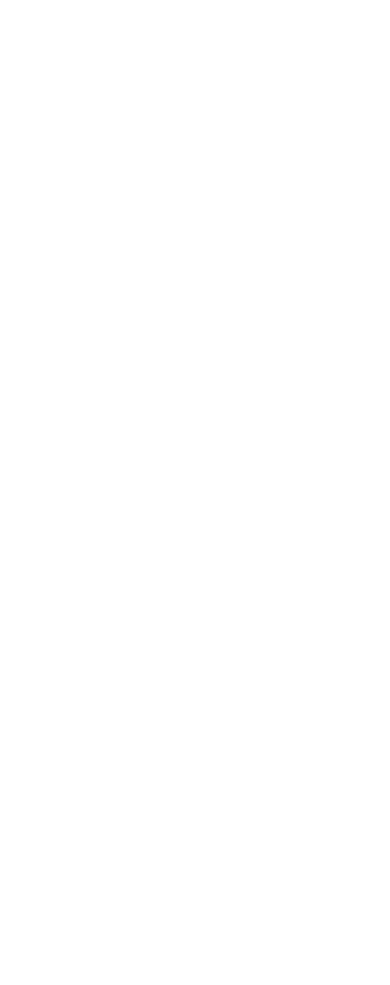
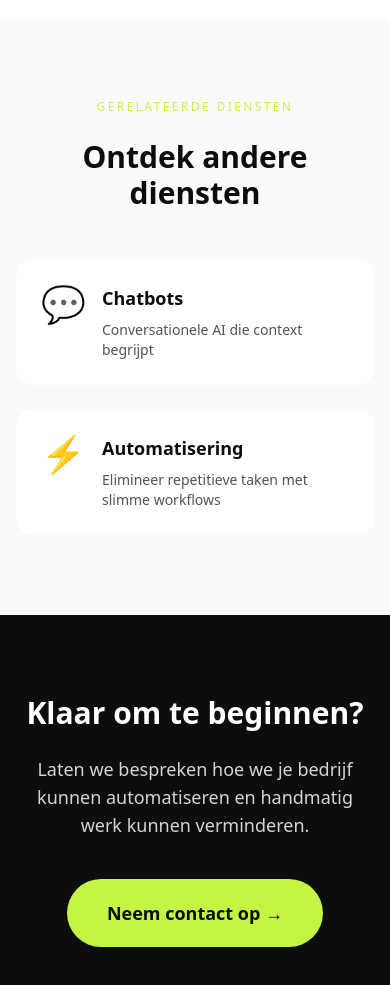
Before and after one commit to Jarno97/jsolutions, a Next.js app: page /ai-agents in a window 390 px wide. Shown: the part 5520-6505 px from the top of the page. Before the commit the page ends 5539 px from the top, so only its background shows below. Built offline with nearby package versions, Linux system fonts and the light colour scheme.

Commit message:
Add Related Services and CTA sections to all service pages

```diff
--- a/src/app/ai-agents/page.tsx
+++ b/src/app/ai-agents/page.tsx
@@ -3,6 +3,8 @@
 import WhatIsIt from "@/components/WhatIsIt";
 import UseCases from "@/components/UseCases";
 import CaseStudy from "@/components/CaseStudy";
+import RelatedServices from "@/components/RelatedServices";
+import ServiceCTA from "@/components/ServiceCTA";
 
 export const metadata: Metadata = {
   title: "AI Agents | Intelligent Automation",
@@ -109,6 +111,10 @@
       <UseCases useCases={aiAgentsUseCases} />
 
       <CaseStudy {...aiAgentsCaseStudy} />
+
+      <RelatedServices currentService="ai-agents" />
+
+      <ServiceCTA />
     </main>
   );
 }
--- a/src/app/automations/page.tsx
+++ b/src/app/automations/page.tsx
@@ -3,6 +3,8 @@
 import WhatIsIt from "@/components/WhatIsIt";
 import UseCases from "@/components/UseCases";
 import CaseStudy from "@/components/CaseStudy";
+import RelatedServices from "@/components/RelatedServices";
+import ServiceCTA from "@/components/ServiceCTA";
 
 export const metadata: Metadata = {
   title: "Automations | Smart Business Processes",
@@ -109,6 +111,10 @@
       <UseCases useCases={automationsUseCases} />
 
       <CaseStudy {...automationsCaseStudy} />
+
+      <RelatedServices currentService="automations" />
+
+      <ServiceCTA />
     </main>
   );
 }
--- a/src/app/chatbots/page.tsx
+++ b/src/app/chatbots/page.tsx
@@ -3,6 +3,8 @@
 import WhatIsIt from "@/components/WhatIsIt";
 import UseCases from "@/components/UseCases";
 import CaseStudy from "@/components/CaseStudy";
+import RelatedServices from "@/components/RelatedServices";
+import ServiceCTA from "@/components/ServiceCTA";
 
 export const metadata: Metadata = {
   title: "Chatbots | Conversational AI",
@@ -109,6 +111,10 @@
       <UseCases useCases={chatbotsUseCases} />
 
       <CaseStudy {...chatbotsCaseStudy} />
+
+      <RelatedServices currentService="chatbots" />
+
+      <ServiceCTA />
     </main>
   );
 }
--- /dev/null
+++ b/src/components/RelatedServices.tsx
@@ -0,0 +1,80 @@
+"use client";
+
+import FadeIn from "@/components/FadeIn";
+import { useLanguage } from "@/components/LanguageContext";
+import Link from "next/link";
+
+interface RelatedServicesProps {
+  currentService: "ai-agents" | "chatbots" | "automations";
+}
+
+export default function RelatedServices({ currentService }: RelatedServicesProps) {
+  const { t } = useLanguage();
+
+  const services = [
+    {
+      slug: "ai-agents",
+      icon: "🤖",
+      title: "AI Agents",
+      titleNl: "AI Agents",
+      description: "Autonomous systems that handle complex tasks 24/7",
+      descriptionNl: "Autonome systemen die complexe taken 24/7 afhandelen",
+    },
+    {
+      slug: "chatbots",
+      icon: "💬",
+      title: "Chatbots",
+      titleNl: "Chatbots",
+      description: "Conversational AI that understands context",
+      descriptionNl: "Conversationele AI die context begrijpt",
+    },
+    {
+      slug: "automations",
+      icon: "⚡",
+      title: "Automations",
+      titleNl: "Automatisering",
+      description: "Eliminate repetitive tasks with smart workflows",
+      descriptionNl: "Elimineer repetitieve taken met slimme workflows",
+    },
+  ];
+
+  const relatedServices = services.filter((s) => s.slug !== currentService);
+
+  return (
+    <section className="py-20 md:py-32 px-4 md:px-6 bg-zinc-50 dark:bg-charcoal-light">
+      <FadeIn>
+        <div className="max-w-6xl mx-auto">
+          <p className="font-mono text-xs tracking-[0.2em] uppercase text-lime text-center mb-6">
+            {t("Related Services", "Gerelateerde Diensten")}
+          </p>
+          <h2 className="text-3xl md:text-4xl font-bold text-center text-charcoal dark:text-white mb-12 md:mb-16">
+            {t("Explore other services", "Ontdek andere diensten")}
+          </h2>
+
+          <div className="grid sm:grid-cols-2 gap-6 md:gap-8">
+            {relatedServices.map((service, index) => (
+              <FadeIn key={service.slug} delay={index * 100}>
+                <Link
+                  href={`/${service.slug}`}
+                  className="block p-6 md:p-8 rounded-2xl bg-white dark:bg-charcoal border border-transparent hover:border-lime/30 hover-lift transition-all duration-300 group"
+                >
+                  <div className="flex items-start gap-4">
+                    <span className="text-4xl">{service.icon}</span>
+                    <div>
+                      <h3 className="text-lg font-bold text-charcoal dark:text-white font-mono mb-2 group-hover:text-lime transition-colors">
+                        {t(service.title, service.titleNl)}
+                      </h3>
+                      <p className="text-zinc-600 dark:text-zinc-400 text-sm">
+                        {t(service.description, service.descriptionNl)}
+                      </p>
+                    </div>
+                  </div>
+                </Link>
+              </FadeIn>
+            ))}
+          </div>
+        </div>
+      </FadeIn>
+    </section>
+  );
+}
--- /dev/null
+++ b/src/components/ServiceCTA.tsx
@@ -0,0 +1,33 @@
+"use client";
+
+import FadeIn from "@/components/FadeIn";
+import { useLanguage } from "@/components/LanguageContext";
+import Link from "next/link";
+
+export default function ServiceCTA() {
+  const { t } = useLanguage();
+
+  return (
+    <section className="py-20 md:py-32 px-4 md:px-6 bg-charcoal dark:bg-white">
+      <FadeIn>
+        <div className="max-w-3xl mx-auto text-center">
+          <h2 className="text-3xl md:text-5xl font-bold text-white dark:text-charcoal mb-6 md:mb-8">
+            {t("Ready to get started?", "Klaar om te beginnen?")}
+          </h2>
+          <p className="text-lg text-zinc-300 dark:text-zinc-600 mb-10 md:mb-12">
+            {t(
+              "Let's discuss how we can help automate your business and reduce manual work.",
+              "Laten we bespreken hoe we je bedrijf kunnen automatiseren en handmatig werk kunnen verminderen."
+            )}
+          </p>
+          <Link
+            href="/#contact"
+            className="inline-block px-10 py-5 bg-lime text-charcoal font-bold rounded-full text-lg hover:bg-lime-dim hover-lift transition-all"
+          >
+            {t("Get in touch →", "Neem contact op →")}
+          </Link>
+        </div>
+      </FadeIn>
+    </section>
+  );
+}
```
